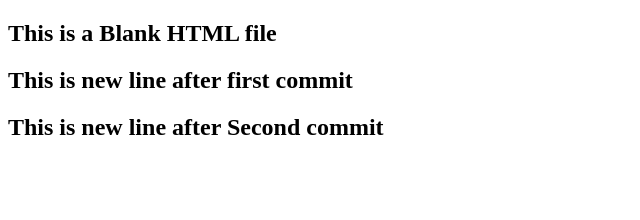
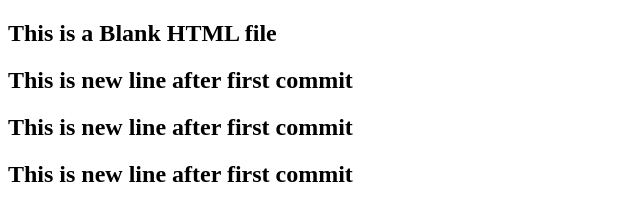
Before and after one commit to TheAhmadSharif/git_action, a plain HTML site: page index.html in a window 1280 px wide. Shown: the whole page, without its empty margins (0-640 px from the left). Drawn offline with Linux system fonts and the light colour scheme.

Commit message:
Test Deploy

```diff
--- a/index.html
+++ b/index.html
@@ -10,7 +10,8 @@
         <h2>This is a Blank HTML file</h2>
 
         <h2>This is new line after first commit</h2>
-        <h2>This is new line after Second commit</h2>
+        <h2>This is new line after first commit</h2>
+        <h2>This is new line after first commit</h2>
     </div>
 </body>
 </html>
```
Also changed, not shown: 1 other file.
